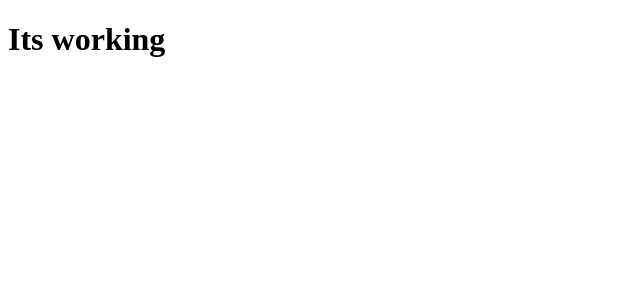
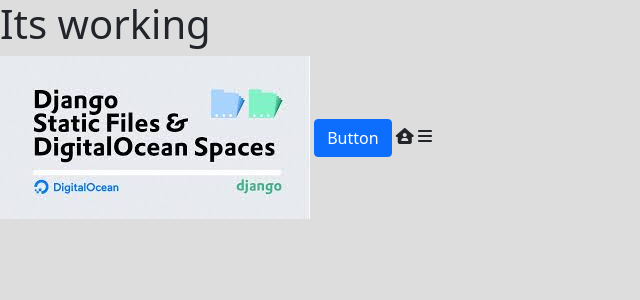
Before and after one commit to samircd4/Protham-Alo, a Django app: page / in a window 1280 px wide. Shown: the top 300 px of the page, without its empty margins (0-640 px from the left). Run offline with Django 4.2, Linux system fonts and the light colour scheme.

Commit message:
Setup 2.0

```diff
--- a/prathamalo/settings.py
+++ b/prathamalo/settings.py
@@ -119,6 +119,9 @@ USE_TZ = True
 # https://docs.djangoproject.com/en/4.1/howto/static-files/
 
 STATIC_URL = 'static/'
+STATICFILES_DIRS = [
+    BASE_DIR / "static",
+]
 
 # Default primary key field type
 # https://docs.djangoproject.com/en/4.1/ref/settings/#default-auto-field
--- /dev/null
+++ b/static/css/news.css
@@ -0,0 +1,3 @@
+body{
+    background: #ddd;
+}
--- a/templates/index.html
+++ b/templates/index.html
@@ -1,3 +1,4 @@
+{% load static %}
 <!DOCTYPE html>
 <html lang="en">
 <head>
@@ -5,8 +6,18 @@
     <meta http-equiv="X-UA-Compatible" content="IE=edge">
     <meta name="viewport" content="width=device-width, initial-scale=1.0">
     <title>Pratham-alo | Home</title>
+    <!--Bootstrap link-->
+    <link href="https://cdn.jsdelivr.net/npm/bootstrap@5.1.3/dist/css/bootstrap.min.css" rel="stylesheet">
+    <script src="https://cdn.jsdelivr.net/npm/bootstrap@5.1.3/dist/js/bootstrap.bundle.min.js"></script>
+    <link rel="stylesheet" href="https://cdnjs.cloudflare.com/ajax/libs/font-awesome/6.2.0/css/all.min.css" integrity="sha512-xh6O/CkQoPOWDdYTDqeRdPCVd1SpvCA9XXcUnZS2FmJNp1coAFzvtCN9BmamE+4aHK8yyUHUSCcJHgXloTyT2A==" crossorigin="anonymous" referrerpolicy="no-referrer" />
+    <!--Css linkup-->
+    <link rel="stylesheet" href="{% static 'css/news.css' %}">
 </head>
 <body>
     <h1>Its working</h1>
+    <img src="{% static 'images/1.jpg' %}" alt="Photo">
+    <a class="btn btn-primary" href="#">Button</a>
+    <i class="fa-solid fa-house-user"></i>
+    <i class="fa-solid fa-bars"></i>
 </body>
 </html>
```
Also changed, not shown: static/images/1.jpg (added), static/js/news.js (added).
